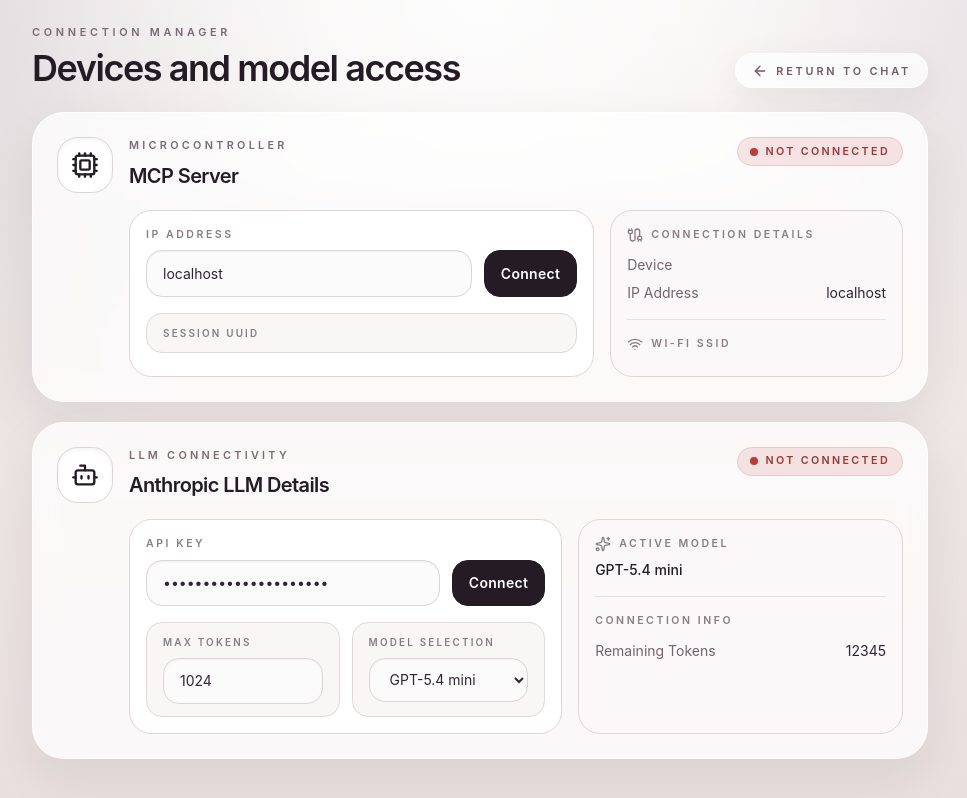
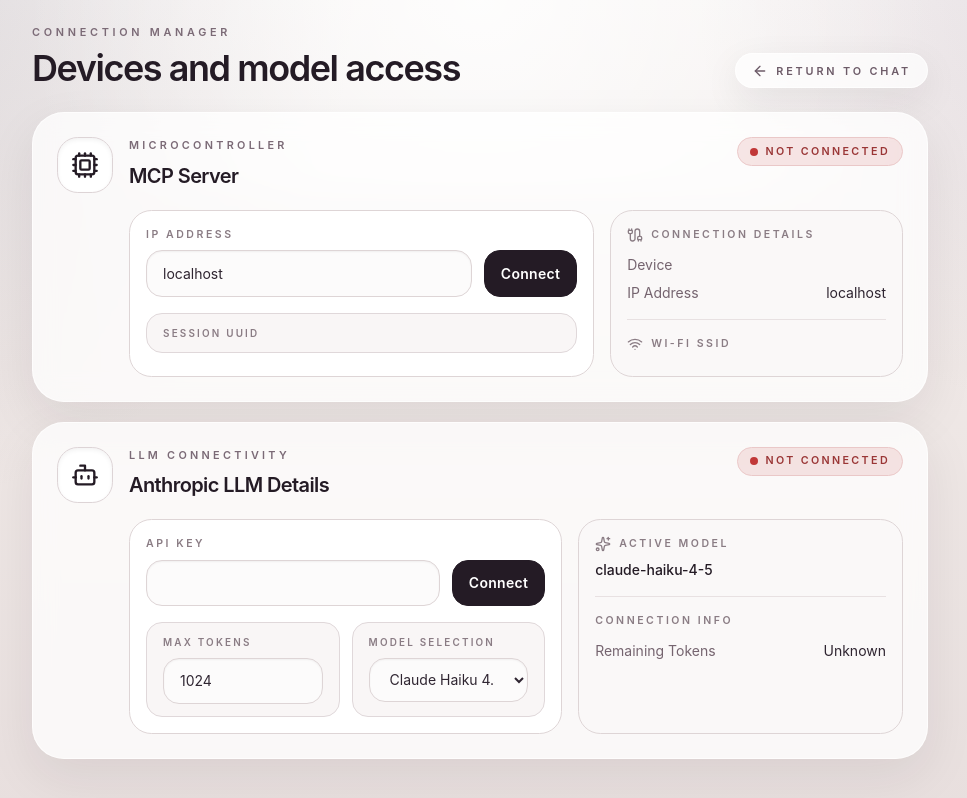
Before and after one commit to dylan-mccormick/esp-mcp-frontend, a React (Vite) app: page /connections in a window 1280 px wide. Shown: the top 798 px of the page, without its empty margins (160-1127 px from the left). Built offline with nearby package versions, Linux system fonts and the light colour scheme.

Commit message:
add mcp server connection yielding, add connection to llm

```diff
--- a/src/components/AIConnectivityCard.tsx
+++ b/src/components/AIConnectivityCard.tsx
@@ -1,8 +1,56 @@
 import { Bot, Sparkles } from "lucide-react";
+import { useCallback, useContext, useEffect, useState } from "react";
 
+import { LLMContext } from "../context/LLMContext";
+import { NotificationContext } from "../context/NotificationContext";
 import ConnectionStatusBadge from "./ConnectionStatusBadge";
+import UnfocusOnEnterInput from "./UnfocusOnEnterInput";
 
 const AIConnectivityCard = () => {
+    // Context
+    const { notify } = useContext(NotificationContext);
+    const { connect, connectionStatus, maxTokens, remainingTokens, setMaxTokens, apiKey, setApiKey, model, setModel } =
+        useContext(LLMContext);
+
+    // Input
+    const [apiKeyInput, setApiKeyInput] = useState<string>(apiKey ?? "");
+    const [maxTokensInput, setMaxTokensInput] = useState<number>(maxTokens ?? 1024);
+    const [modelInput, setModelInput] = useState<string>(model ?? "");
+
+    // Actions
+    const connectButtonClicked = useCallback(() => {
+        setApiKey(apiKeyInput);
+        setMaxTokens(maxTokensInput);
+        setModel(modelInput);
+        connect();
+    }, [apiKeyInput, maxTokensInput, modelInput]);
+
+    const changeMaxTokens = (newMaxTokens: string) => {
+        const result = parseInt(newMaxTokens);
+        if (Number.isNaN(result)) {
+            notify("error", "Enter a valid number.");
+            return;
+        }
+
+        if (result < 1 || result > 64000) {
+            notify("error", "max_tokens must be set to a number between 1 and 64,000.");
+            return;
+        }
+    };
+
+    // Dynamically update model/maxTokens without reconnecting
+    useEffect(() => {
+        if (connectionStatus !== "connected" || maxTokensInput == maxTokens) return;
+        setMaxTokens(maxTokensInput);
+        notify("info", `Dynamically updated Max Tokens to ${maxTokensInput}`);
+    }, [connectionStatus, maxTokens, maxTokensInput]);
+
+    useEffect(() => {
+        if (connectionStatus !== "connected" || modelInput == model) return;
+        setModel(modelInput);
+        notify("info", `Dynamically updated Model to ${modelInput}`);
+    }, [connectionStatus, model, modelInput]);
+
     return (
         <section className="rounded-4xl border border-white/70 bg-[rgba(255,255,255,0.76)] p-5 shadow-[0_18px_50px_rgba(36,27,37,0.08)] backdrop-blur-md sm:p-6">
             <div className="flex items-start gap-4">
@@ -21,7 +69,7 @@
                             </h2>
                         </div>
 
-                        <ConnectionStatusBadge status="not connected" />
+                        <ConnectionStatusBadge status={connectionStatus} />
                     </div>
 
                     <div className="mt-5 grid gap-4 lg:grid-cols-[1.2fr_0.9fr]">
@@ -30,14 +78,19 @@
                                 API key
                             </label>
                             <div className="flex flex-col gap-3 sm:flex-row">
-                                <input
+                                <UnfocusOnEnterInput
                                     type="password"
-                                    defaultValue="sk-demo-key-123456789"
+                                    defaultValue={apiKey}
+                                    disabled={connectionStatus === "connecting"}
+                                    onChange={e => setApiKeyInput(e.target.value)}
+                                    onEnterPressed={connectButtonClicked}
                                     className="ui-input"
                                 />
                                 <button
                                     type="button"
-                                    className="ui-button ui-button-primary ui-button-rect">
+                                    className="ui-button ui-button-primary ui-button-rect"
+                                    disabled={connectionStatus === "connecting"}
+                                    onClick={connectButtonClicked}>
                                     Connect
                                 </button>
                             </div>
@@ -47,9 +100,11 @@
                                     <p className="text-[0.62rem] font-semibold uppercase tracking-[0.22em] text-[#8a7c84]">
                                         Max Tokens
                                     </p>
-                                    <input
+                                    <UnfocusOnEnterInput
                                         type="url"
-                                        defaultValue="1024"
+                                        defaultValue={maxTokens}
+                                        onBlur={e => changeMaxTokens(e.target.value)}
+                                        disabled={connectionStatus === "connecting"}
                                         className="ui-input mt-2"
                                     />
                                 </div>
@@ -59,10 +114,13 @@
                                     </p>
                                     <select
                                         className="ui-input mt-2"
-                                        defaultValue="gpt-5.4-mini">
-                                        <option value="gpt-5.4-mini">GPT-5.4 mini</option>
-                                        <option value="gpt-5.4">GPT-5.4</option>
-                                        <option value="gpt-5.4-pro">GPT-5.4 Pro</option>
+                                        defaultValue={model}
+                                        onBlur={e => setModelInput(e.target.value)}
+                                        disabled={connectionStatus === "connecting"}>
+                                        <option value="claude-haiku-4-5">Claude Haiku 4.5</option>
+                                        <option value="claude-sonnet-5">Claude Sonnet 5</option>
+                                        <option value="claude-opus-5">Claude Opus 5</option>
+                                        <option value="claude-fable-5">Claude Fable 5</option>
                                     </select>
                                 </div>
                             </div>
@@ -74,7 +132,7 @@
                                     <Sparkles className="h-4 w-4" />
                                     Active Model
                                 </div>
-                                <p className="text-sm font-medium text-[#241b25]">GPT-5.4 mini</p>
+                                <p className="text-sm font-medium text-[#241b25]">{model}</p>
                             </div>
 
                             <div className="border-t border-[#e8e1e2] pt-4">
@@ -84,7 +142,7 @@
                                 <div className="mt-3 space-y-2 text-sm text-[#2f2531]">
                                     <div className="flex items-center justify-between gap-3">
                                         <span className="text-[#75646f]">Remaining Tokens</span>
-                                        <span>12345</span>
+                                        <span>{remainingTokens ?? "Unknown"}</span>
                                     </div>
                                 </div>
                             </div>
--- a/src/components/MicrocontrollerCard.tsx
+++ b/src/components/MicrocontrollerCard.tsx
@@ -3,6 +3,7 @@
 
 import { MCPServerContext } from "../context/MCPServerContext";
 import ConnectionStatusBadge from "./ConnectionStatusBadge";
+import UnfocusOnEnterInput from "./UnfocusOnEnterInput";
 
 const MicrocontrollerCard = () => {
     // Context
@@ -43,10 +44,12 @@
                                 IP address
                             </label>
                             <div className="flex flex-col gap-3 sm:flex-row">
-                                <input
+                                <UnfocusOnEnterInput
                                     type="text"
                                     defaultValue={ipAddress}
                                     onChange={e => setEnteredIpAddress(e.target.value)}
+                                    onEnterPressed={attemptConnection}
+                                    disabled={connectionStatus === "connecting"}
                                     className="ui-input flex-1"
                                 />
                                 <button
--- /dev/null
+++ b/src/components/UnfocusOnEnterInput.tsx
@@ -0,0 +1,29 @@
+import React, { useRef } from "react";
+
+const UnfocusOnEnterInput = (
+    props: React.JSX.IntrinsicAttributes &
+        React.ClassAttributes<HTMLInputElement> &
+        React.InputHTMLAttributes<HTMLInputElement> & {
+            onEnterPressed?: (e: React.KeyboardEvent<HTMLInputElement>) => void;
+        }
+) => {
+    const inputRef = useRef(null);
+
+    const handleKeyDown = (e: React.KeyboardEvent<HTMLInputElement>) => {
+        if (e.key == "Enter") {
+            (e.target as HTMLInputElement).blur();
+            if (!props.onEnterPressed) return;
+            props.onEnterPressed(e);
+        }
+    };
+
+    return (
+        <input
+            ref={inputRef}
+            onKeyDown={handleKeyDown}
+            {...props}
+        />
+    );
+};
+
+export default UnfocusOnEnterInput;
--- a/src/context/LLMContext.tsx
+++ b/src/context/LLMContext.tsx
@@ -7,6 +7,7 @@
     connect: () => void;
     connectionStatus: LLMConnectionStatus;
     apiKey?: string;
+    remainingTokens?: number;
     maxTokens?: number;
     model?: string;
     setApiKey: (s: string) => void;
--- a/src/index.css
+++ b/src/index.css
@@ -116,6 +116,11 @@
     outline-offset: 1px;
 }
 
+.ui-input:disabled {
+    opacity: 0.5;
+    cursor: not-allowed;
+}
+
 .connection-status {
     display: inline-flex;
     align-items: center;
--- a/src/providers/LLMContextProvider.tsx
+++ b/src/providers/LLMContextProvider.tsx
@@ -1,12 +1,18 @@
 import Anthropic from "@anthropic-ai/sdk";
-import { useCallback, useState, type ReactNode } from "react";
+import { useCallback, useContext, useState, type ReactNode } from "react";
 
 import { LLMContext, type LLMConnectionStatus } from "../context/LLMContext";
+import { NotificationContext } from "../context/NotificationContext";
 
 const LLMContextProvider = ({ children }: { children: ReactNode }) => {
+    // Context
+    const { notify } = useContext(NotificationContext);
+
+    // State vars
     const [connectionStatus, setConnectionStatus] = useState<LLMConnectionStatus>("not connected");
     const [apiKey, setApiKey] = useState<string>("");
     const [maxTokens, setMaxTokens] = useState<number>(1024);
+    const [remainingTokens, setRemainingTokens] = useState<number>();
     const [model, setModel] = useState<string>("claude-haiku-4-5");
     const [client, setClient] = useState<Anthropic>();
 
@@ -15,10 +21,12 @@
         setConnectionStatus("connecting");
         setClient(
             new Anthropic({
-                apiKey
+                apiKey,
+                dangerouslyAllowBrowser: true // TODO: remove this for any prod systems!!
             })
         );
         setConnectionStatus("connected");
+        notify("info", "Connected to the LLM model.");
     }, [apiKey, connectionStatus]);
 
     return (
@@ -30,6 +38,7 @@
                           connectionStatus: "connected",
                           apiKey,
                           maxTokens,
+                          remainingTokens,
                           model,
                           client,
                           setApiKey,
--- a/src/providers/MCPServerContextProvider.tsx
+++ b/src/providers/MCPServerContextProvider.tsx
@@ -1,5 +1,6 @@
 import { useContext, useEffect, useState, type ReactNode } from "react";
 
+import { LLMContext } from "../context/LLMContext";
 import { MCPServerContext, type MCPServerConnectionStatus } from "../context/MCPServerContext";
 import { NotificationContext } from "../context/NotificationContext";
 import useMCPFetch from "../hooks/useMCPFetch";
@@ -7,6 +8,7 @@
 const MCPServerContextProvider = ({ children }: { children: ReactNode }) => {
     // Notifs Mgr
     const { notify } = useContext(NotificationContext);
+    const { connectionStatus: llmConnectionStatus } = useContext(LLMContext);
 
     // Connection details state management
     const [connectionStatus, setConnectionStatus] = useState<MCPServerConnectionStatus>("not connected");
@@ -15,11 +17,24 @@
     const [deviceName, setDeviceName] = useState<string>("");
     const [wifiSSID, setWifiSSID] = useState<string>("");
 
+    const [waitingForLLMToConnect, setWaitingforLLMToConnect] = useState(false);
+
     // API Client
     const { mcpGet } = useMCPFetch(ipAddress);
 
-    // MCP Connect
-    // const mcpConnect = async () => {};
+    const establishMCPConnection = () => {
+        if (connectionStatus !== "connecting") return;
+        notify("info", "Connected to the MCP server.");
+        setConnectionStatus("connected");
+    };
+
+    // Fires when we were previously waiting for the LLM to connect
+    useEffect(() => {
+        if (llmConnectionStatus == "connected" && waitingForLLMToConnect) {
+            notify("info", "Resuming connection attempt with the MCP server...");
+            establishMCPConnection();
+        }
+    }, [llmConnectionStatus]);
 
     // MCP Client state management
     useEffect(() => {
@@ -35,10 +50,19 @@
                 setDeviceName(data.deviceName);
                 setWifiSSID(data.wifiSSID);
 
-                // TODO: establish the MCP connection
-                //mcpConnect();
-                // TODO: for now, let's just say "connected" (testing purposes)
-                setConnectionStatus("connected");
+                // Wait until Anthropic client is connected
+                // We need to do this before connecting to the MCP server
+                if (llmConnectionStatus !== "connected") {
+                    notify(
+                        "warning",
+                        "The MCP Server has been found, but the LLM client is not yet connected. Please connect to the LLM client and the MCP connection will automatically resume.",
+                        8000
+                    );
+                    setWaitingforLLMToConnect(true);
+                    return;
+                }
+
+                establishMCPConnection();
             })
             .catch(err => {
                 console.error(`Failed to refresh the MCP Server /info endpoint`, err);
```
